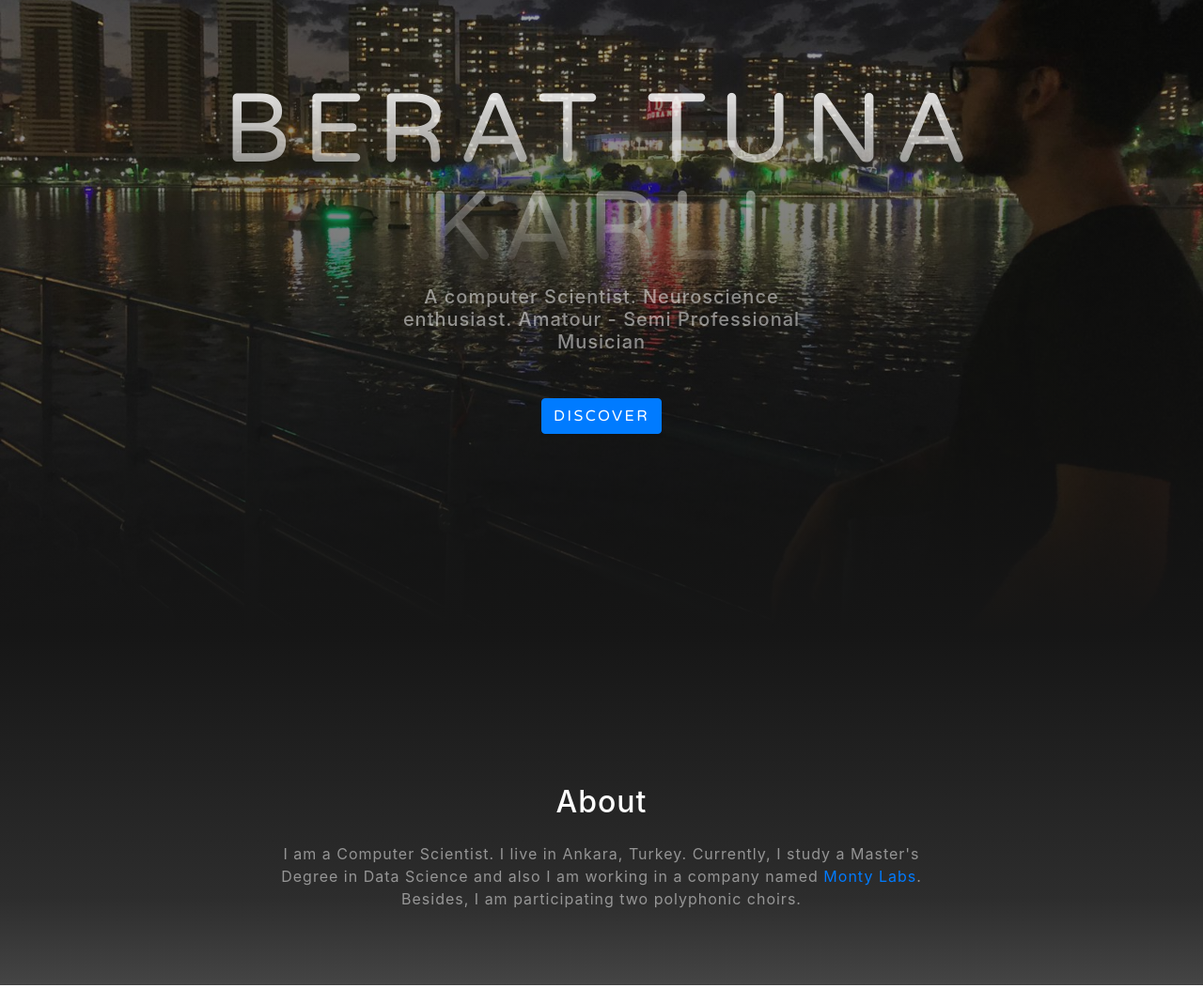
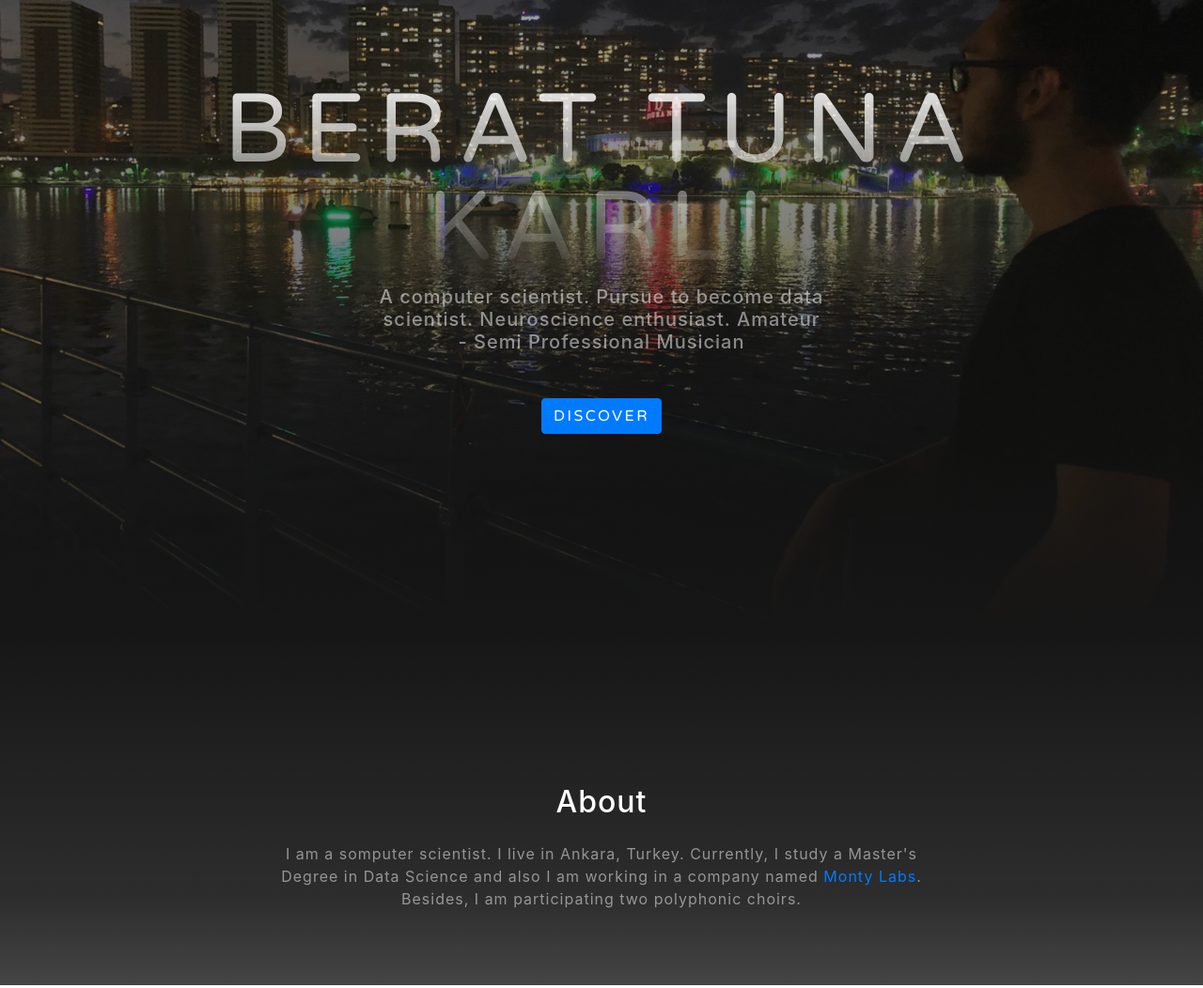
Before and after one commit to beratuna/karli, a website with bundled scripts: page index.html in a window 1280 px wide. Shown: the part 125-1177 px from the top of the page at 94% size. Built offline with nearby package versions, Linux system fonts and the light colour scheme.

Commit message:
Update index.html

```diff
--- a/index.html
+++ b/index.html
@@ -62,7 +62,7 @@
     <div class="container d-flex h-100 align-items-center">
       <div class="mx-auto text-center">
         <h1 class="mx-auto my-0 text-uppercase">Berat Tuna KARLI</h1>
-        <h2 class="text-white-50 mx-auto mt-2 mb-5">A computer Scientist. Neuroscience enthusiast. Amatour - Semi Professional Musician</h2>
+        <h2 class="text-white-50 mx-auto mt-2 mb-5">A computer scientist. Pursue to become data scientist. Neuroscience enthusiast. Amateur - Semi Professional Musician</h2>
         <a href="#about" class="btn btn-primary js-scroll-trigger">Discover</a>
       </div>
     </div>
@@ -74,7 +74,7 @@
       <div class="row">
         <div class="col-lg-8 mx-auto">
           <h2 class="text-white mb-4">About</h2>
-          <p class="text-white-50">I am a Computer Scientist. I live in Ankara, Turkey. Currently, I study a Master's Degree in Data Science and also I am working in a company named
+          <p class="text-white-50">I am a somputer scientist. I live in Ankara, Turkey. Currently, I study a Master's Degree in Data Science and also I am working in a company named
            <a href="https://www.montylabs.com/trackr.html"> Monty Labs</a>. Besides, I am participating two polyphonic choirs.</p>
         </div>
       </div>
@@ -181,7 +181,7 @@
         <div class="col-md-10 col-lg-8 mx-auto text-center">
 
           <i class="far fa-file-pdf fa-2x mb-2 text-white"></i>
-          <h2 class="text-white mb-5">Detailed Resume</h2>
+          <h2 class="text-white mb-5">Resume</h2>
 
           <a href="resume.pdf" target="_blank" class="btn btn-primary">CV</a>
         </div>
```
